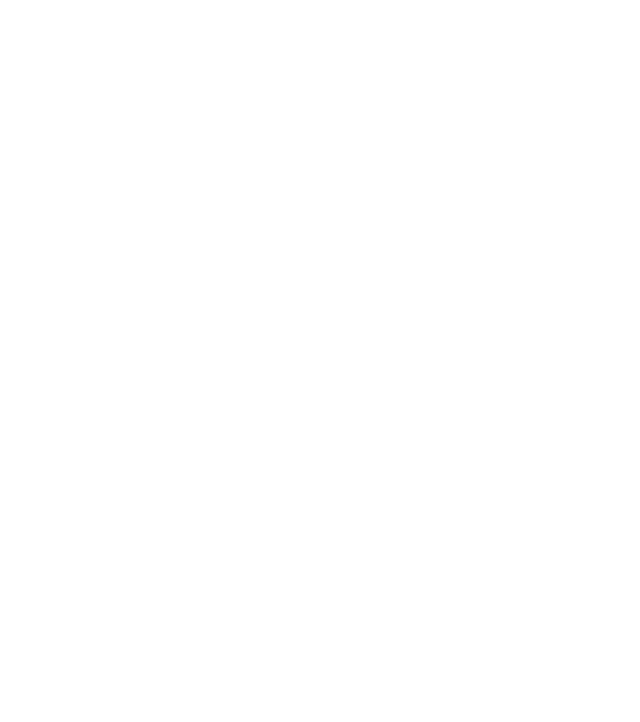
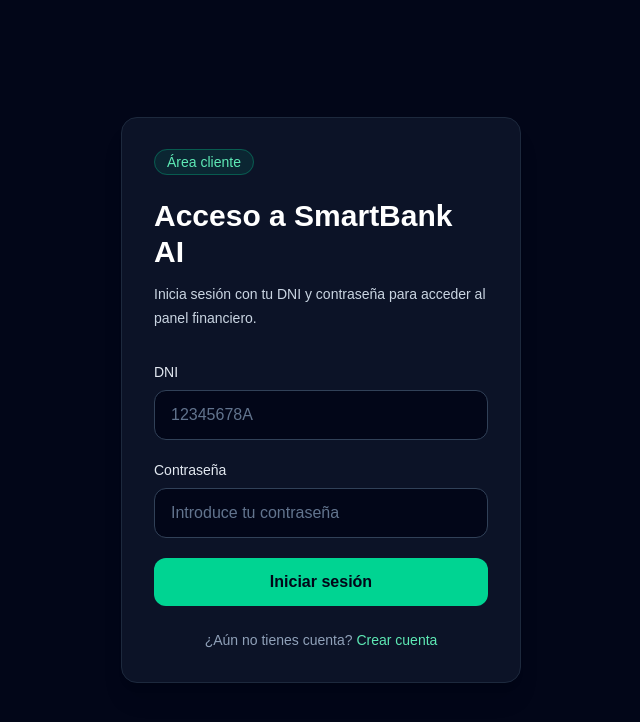
Before and after one commit to GemaRJ/Portafolio-Proyectos-Fullstack, a Next.js app in the folder smartbank-ai/frontend/: page / in a window 1280 px wide. Before the commit this address had no page. Shown: the top 722 px of the page, without its empty margins (319-959 px from the left). Built offline with nearby package versions, Linux system fonts and the light colour scheme; no server answers.

Commit message:
fix: mostrar acceso cliente como pagina principal

```diff
--- a/smartbank-ai/frontend/src/app/page.tsx
+++ b/smartbank-ai/frontend/src/app/page.tsx
@@ -1,5 +1,5 @@
-import { redirect } from "next/navigation";
+import AccesoPage from "./acceso/page";
 
 export default function Home() {
-  redirect("/acceso");
+  return <AccesoPage />;
 }
```
